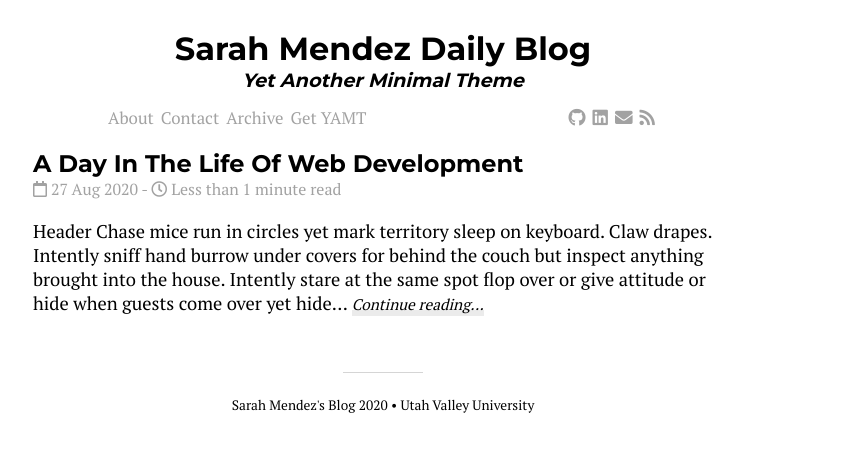
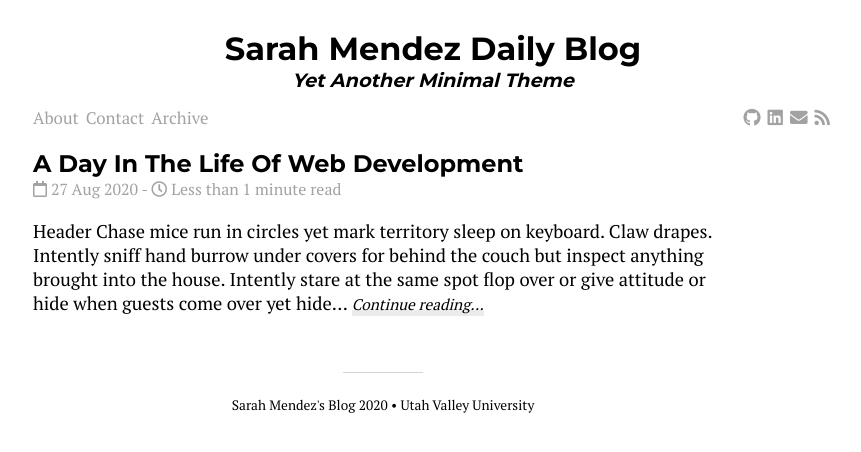
Before and after one commit to srhmendez/Blog_Website, a Jekyll site: the page built from index.html, in a window 1280 px wide. Shown: the top 452 px of the page, without its empty margins (257-1118 px from the left). Built offline with Jekyll 4.4.1, drawn with Linux system fonts in a browser that asks for light colours; nearby versions of some CDN libraries; the list of posts is cut into pages by our own code.

Commit message:
updating header width

```diff
--- a/_data/pages.yml
+++ b/_data/pages.yml
@@ -2,4 +2,3 @@ pages:
   - {name: 'About', url: 'about.html'}
   - {name: 'Contact', url: 'contact.html'}
   - {name: 'Archive', url: 'archive.html'}
-  - {name: 'Get YAMT', url: 'https://github.com/PandaSekh/Jekyll-YAMT'}
--- a/_sass/header.scss
+++ b/_sass/header.scss
@@ -14,7 +14,7 @@ $reddit: #ff4500;
 header{
     margin-left: auto;
     margin-right: auto;
-    width: 550px;
+    width: 800px;
     overflow: hidden;
 
     #site_title{
```
